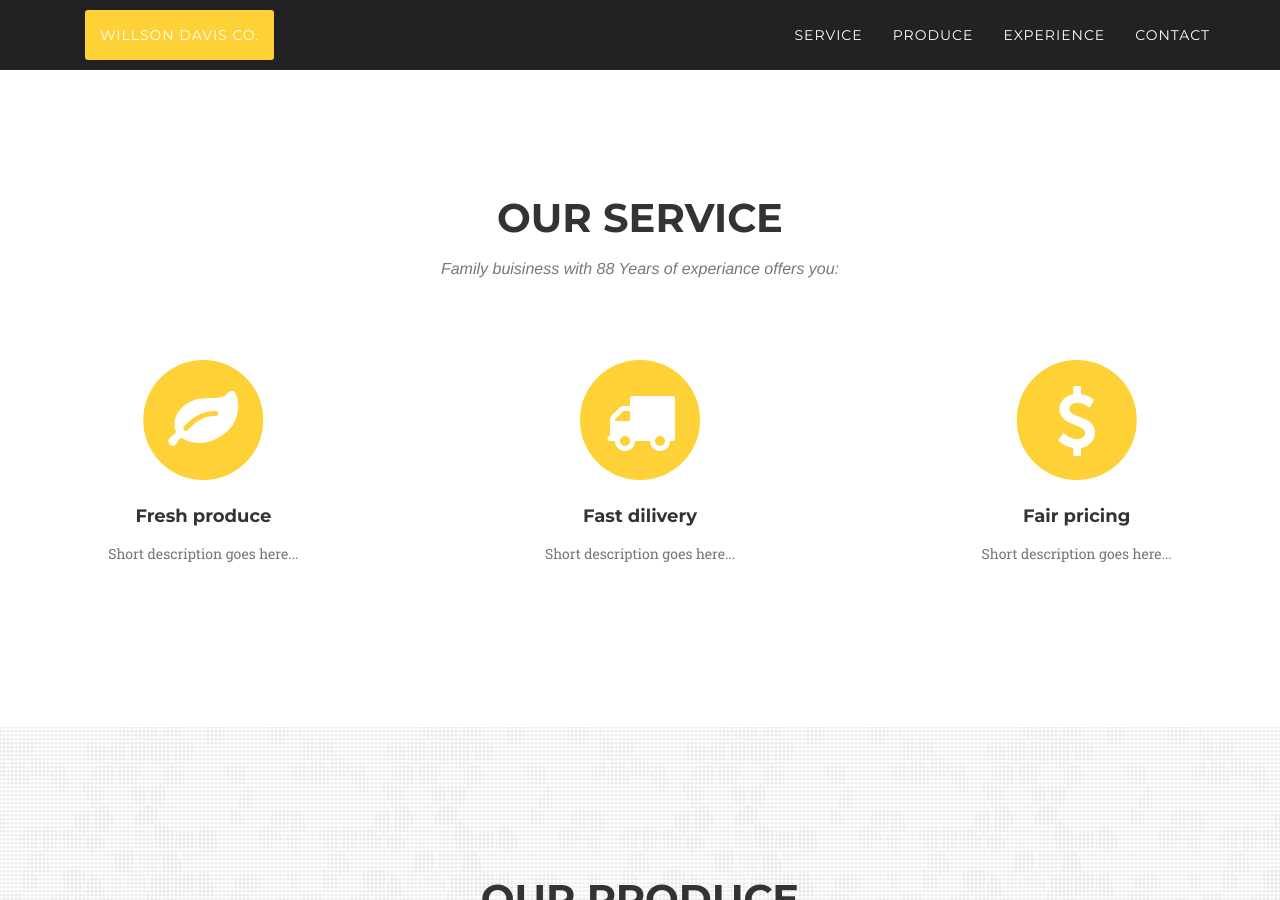
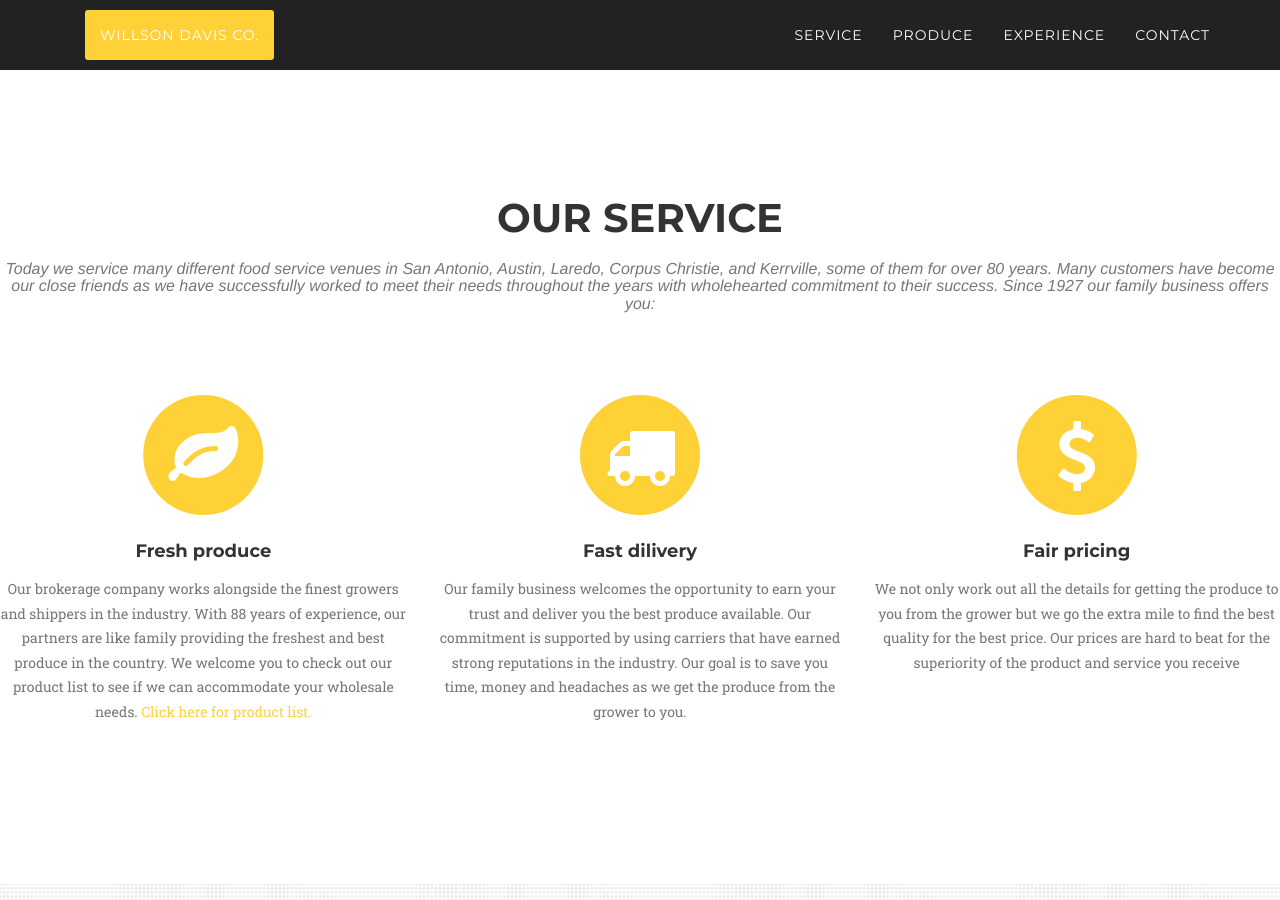
Before and after one commit to danielkrex/danielkrex.github.io, a Jekyll site: the page built from index.html, in a window 1280 px wide and 900 px high, scrolled down 786 px. Built offline with Jekyll 4.4.1, drawn with Linux system fonts in a browser that asks for light colours; some web fonts are replaced.

Commit message:
New text
danas

```diff
--- a/_includes/service.html
+++ b/_includes/service.html
@@ -3,7 +3,7 @@
             <div class="row">
                 <div class="col-lg-12 text-center">
                     <h2 class="section-heading">Our service</h2>
-                    <h3 class="section-subheading text-muted">Family buisiness with 88 Years of experiance offers you:</h3>
+                    <h3 class="section-subheading text-muted">Today we service many different food service venues in San Antonio, Austin, Laredo, Corpus Christie, and Kerrville, some of them for over 80 years.  Many customers have become our close friends as we have successfully worked to meet their needs throughout the years with wholehearted commitment to their success.  Since 1927 our family business offers you: </h3>
                 </div>
             </div>
             <div class="row text-center">
@@ -13,7 +13,7 @@
                         <i class="fa fa-leaf fa-stack-1x fa-inverse"></i>
                     </span>
                     <h4 class="service-heading">Fresh produce</h4>
-                    <p class="text-muted">Short description goes here...</p>
+                    <p class="text-muted">Our brokerage company works alongside the finest growers and shippers in the industry.  With 88 years of experience, our partners are like family providing the freshest and best produce in the country.  We welcome you to check out our product list to see if we can accommodate your wholesale needs. <a href="#">Click here for product list.</a></p>
                 </div>
                 <div class="col-md-4">
                     <span class="fa-stack fa-5x">
@@ -21,7 +21,7 @@
                         <i class="fa fa-truck fa-stack-1x fa-inverse"></i>
                     </span>
                     <h4 class="service-heading">Fast dilivery</h4>
-                    <p class="text-muted">Short description goes here...</p>
+                    <p class="text-muted">Our family business welcomes the opportunity to earn your trust and deliver you the best produce available.  Our commitment is supported by using carriers that have earned strong reputations in the industry.  Our goal is to save you time, money and headaches as we get the produce from the grower to you.</p>
                 </div>
                 <div class="col-md-4">
                     <span class="fa-stack fa-5x">
@@ -29,7 +29,7 @@
                         <i class="fa fa-usd fa-stack-1x fa-inverse"></i>
                     </span>
                     <h4 class="service-heading">Fair pricing</h4>
-                    <p class="text-muted">Short description goes here...</p>
+                    <p class="text-muted">We not only work out all the details for getting the produce to you from the grower but we go the extra mile to find the best quality for the best price.  Our prices are hard to beat for the superiority of the product and service you receive</p>
                 </div>
             </div>
     </section>
```
